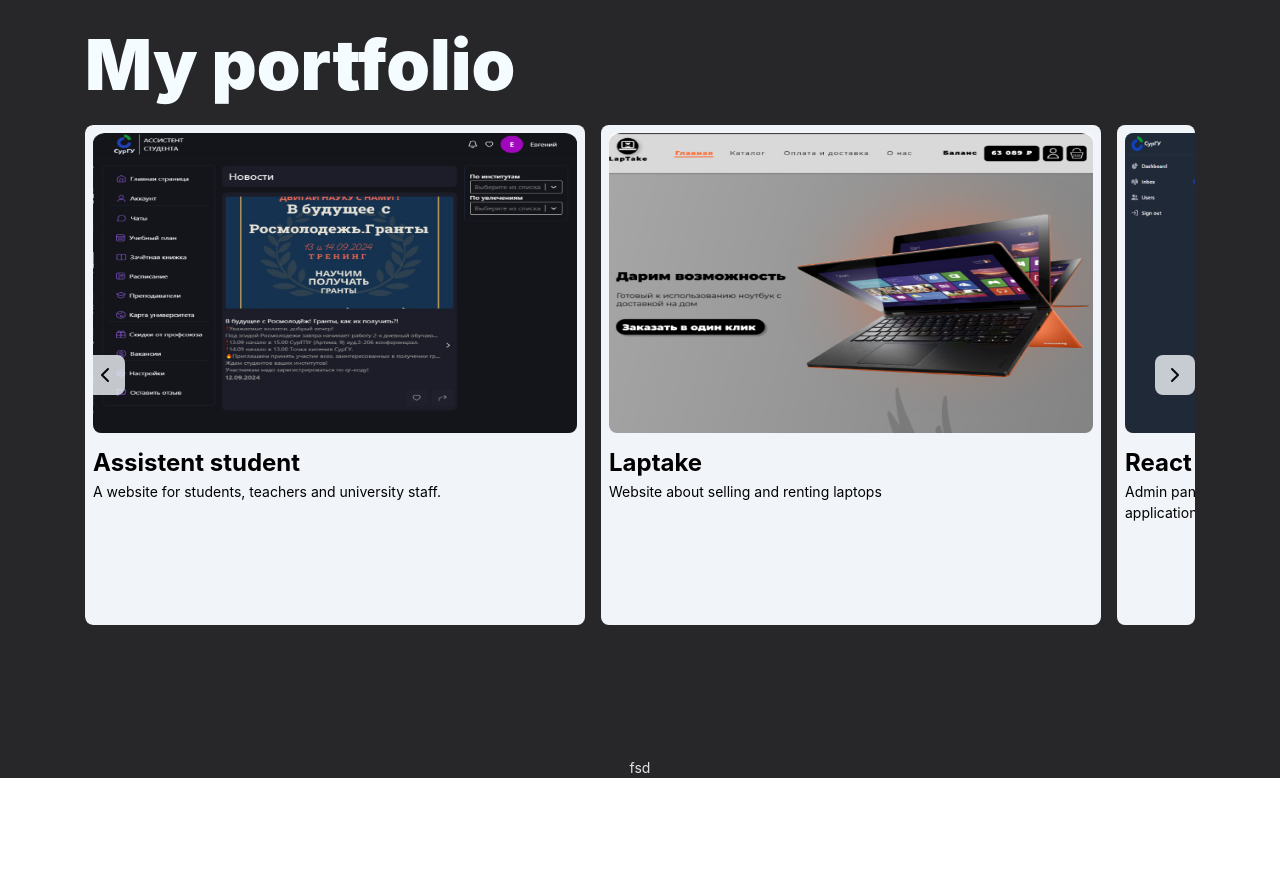
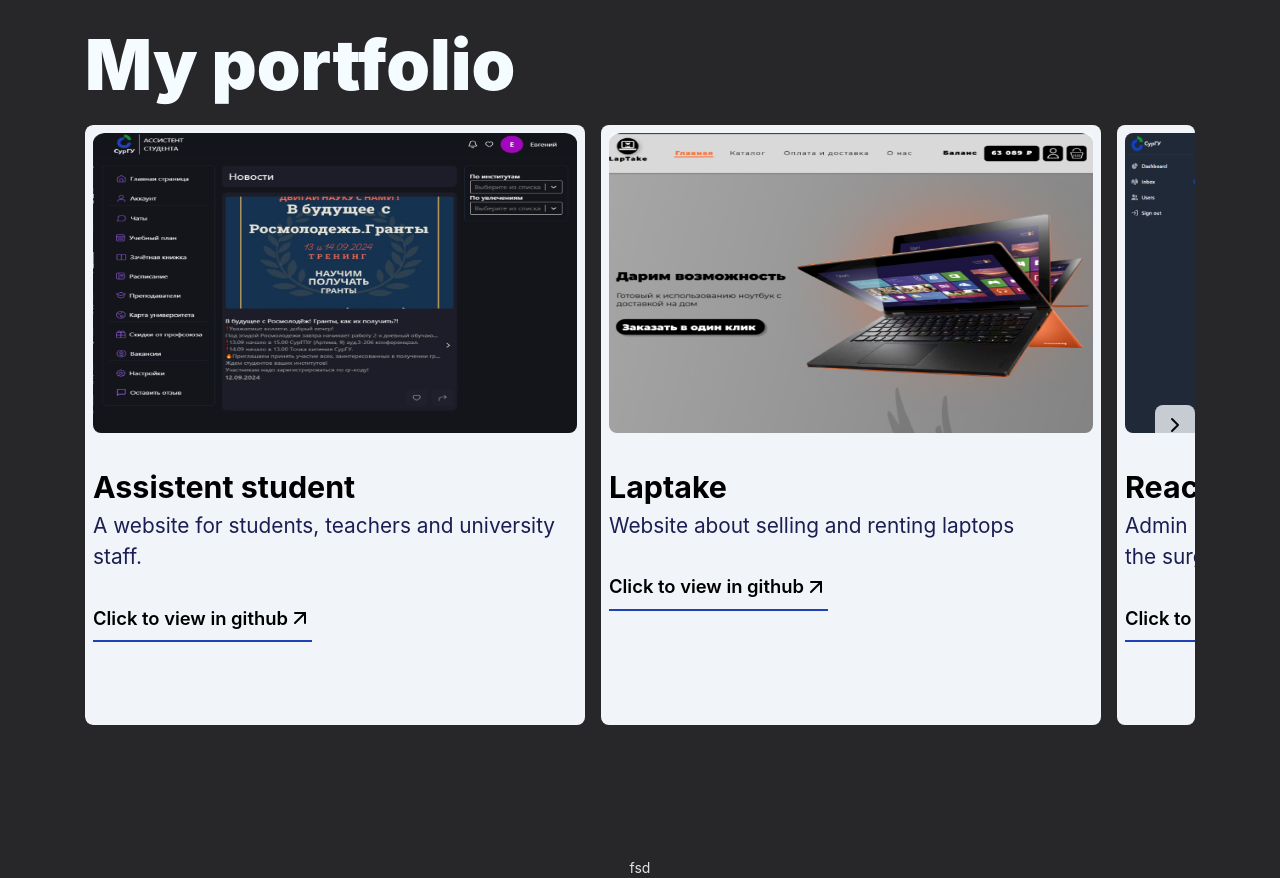
Before and after one commit to ZkunCry/my-website, a React (Vite) app: page / in a window 1280 px wide. Shown: the part 2560-3438 px from the top of the page. Before the commit the page ends 3338 px from the top, so only its background shows below. Built offline with nearby package versions, Linux system fonts and the light colour scheme.

Commit message:
added link in card and full link on card

```diff
--- a/package.json
+++ b/package.json
@@ -14,6 +14,7 @@
     "lucide-react": "^0.446.0",
     "react": "^18.3.1",
     "react-dom": "^18.3.1",
+    "react-router-dom": "^6.26.2",
     "tailwind-merge": "^2.5.2",
     "vite-plugin-svgr": "^4.2.0"
   },
--- a/src/App.tsx
+++ b/src/App.tsx
@@ -179,7 +179,7 @@ function App() {
                   My portfolio
                 </h1>
               </div>
-              <CarouselSlider height="500px" widthCard="500" heightCard="500">
+              <CarouselSlider height="600px" widthCard="500" heightCard="500">
                 <CarouselSlider.Slide
                   img={Portfolio1}
                   title="Assistent student"
--- a/src/components/CarouselSlider/CarouselSlider.tsx
+++ b/src/components/CarouselSlider/CarouselSlider.tsx
@@ -44,7 +44,6 @@ const CarouselSlider = ({
         style={{
           width: width,
           minHeight: height,
-          maxHeight: height,
         }}
         className={`  h-1  overflow-hidden flex relative rounded-lg ${className}`}
       >
--- a/src/components/CarouselSlider/Slide/Slide.tsx
+++ b/src/components/CarouselSlider/Slide/Slide.tsx
@@ -1,5 +1,7 @@
 import { useContext } from "react";
 import { CarouselSlideContext } from "../CarouselSliderContext/Context";
+import { ArrowUpRight, MoveUpRight } from "lucide-react";
+import { Link } from "react-router-dom";
 type Slide = {
   img: string;
   title: string;
@@ -14,17 +16,29 @@ export const Slide = ({ img, title, description, refStr }: Slide) => {
         width: `${widthCard}px`,
         maxWidth: `${widthCard}px`,
         minWidth: `${widthCard}px`,
-        maxHeight: `${heightCard}px`,
+        height: "100%",
       }}
-      className={`card flex flex-col rounded-lg   max-w-[${widthCard}px] min-w-[${widthCard}px] max-h-[${heightCard}px] p-2 gap-3  w-[${widthCard}px] bg-slate-100 h-full`}
+      className={`card relative flex flex-col rounded-lg   max-w-[${widthCard}px] h-full p-2 gap-[32px]  w-[${widthCard}px] bg-slate-100 h-full`}
     >
       <div className="image w-full h-[300px]">
         <img className="rounded-lg h-full w-full" src={img} alt="#" />
       </div>
       <div className="desc">
-        <h1 className="text-[1.5rem] text-black font-bold">{title}</h1>
-        <p className="text-black">{description}</p>
+        <h1 className="text-[1.9rem] text-black font-bold">{title}</h1>
+        <p className="text-card-desc text-[1.3rem]">{description}</p>
       </div>
+      <div>
+        <div className="ref relative  inline-flex items-center after:content-[''] after:w-full after:h-[2px]  after:bg-card-link after:absolute after:bottom-[-10px]">
+          <Link to={refStr} className="text-[1.15rem] font-semibold z-10">
+            Click to view in github
+          </Link>
+          <ArrowUpRight />
+        </div>
+      </div>
+      <Link
+        to={refStr}
+        className="absolute top-0 z-[9] left-0 w-full h-full "
+      />
     </div>
   );
 };
--- a/src/main.tsx
+++ b/src/main.tsx
@@ -1,10 +1,13 @@
-import { StrictMode } from 'react'
-import { createRoot } from 'react-dom/client'
-import App from './App.tsx'
-import './index.css'
+import { StrictMode } from "react";
+import { createRoot } from "react-dom/client";
+import App from "./App.tsx";
+import "./index.css";
+import { BrowserRouter } from "react-router-dom";
 
-createRoot(document.getElementById('root')!).render(
+createRoot(document.getElementById("root")!).render(
   <StrictMode>
-    <App />
-  </StrictMode>,
-)
+    <BrowserRouter>
+      <App />
+    </BrowserRouter>
+  </StrictMode>
+);
--- a/tailwind.config.js
+++ b/tailwind.config.js
@@ -16,6 +16,8 @@ export default {
         "section-card": "#2B2B39",
         "hover-link": "#27272A",
         "about-me-white": "#FAFAFE",
+        "card-desc": "#1C1E53",
+        "card-link": "#2042B9",
       },
       boxShadow: {
         header: "0px 10px 50px rgba(0, 0, 0, 0.2)",
```
Also changed, not shown: 1 other file (tests, documents, lock files or other folders).
